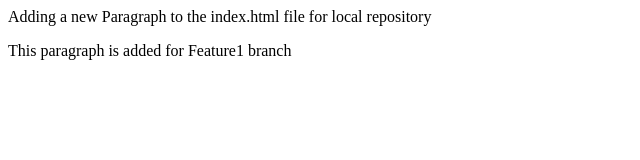
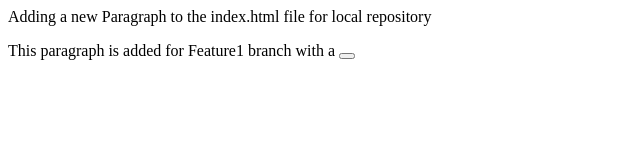
Before and after one commit to akash-citiustech/localrepo, a plain HTML site: page index.html in a window 1280 px wide. Shown: the full height of the page, 0-640 px from the left. Drawn offline with Linux system fonts and the light colour scheme.

Commit message:
Added a button

```diff
--- a/index.html
+++ b/index.html
@@ -1,2 +1,2 @@
 <p>Adding a new Paragraph to the index.html file for local repository</p>
-<p>This paragraph is added for Feature1 branch</p>
+<p>This paragraph is added for Feature1 branch with a <button></button> </p>
```
